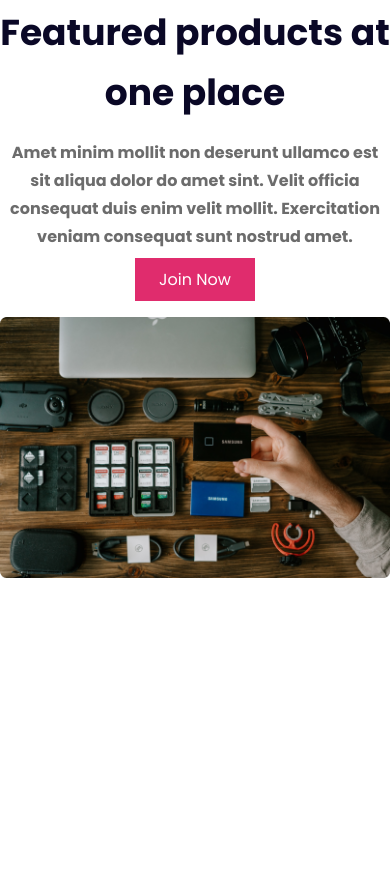
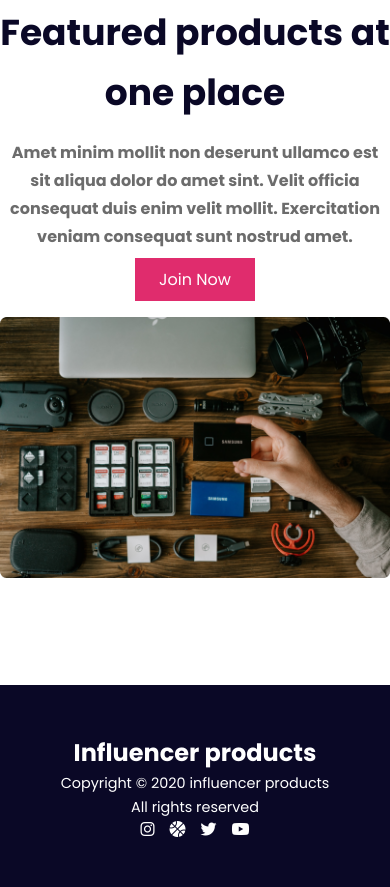
Before and after one commit to refatkhan/influencer-gear, a plain HTML site: page index.html in a window 390 px wide. Shown: the part 5966-6853 px from the top of the page. Before the commit the page ends 6651 px from the top, so only its background shows below. Drawn offline with Linux system fonts and the light colour scheme.

Commit message:
make footer eith responsivwe

```diff
--- a/index.html
+++ b/index.html
@@ -222,7 +222,21 @@
     </main>
 
 
-
+<footer>
+    <section class="footer">
+        <div class="footer-text">
+            <h6>Influencer products</h6>
+            <p>Copyright © 2020  influencer products</p>
+            <p>All rights reserved</p>
+            <div class="footer-icon display-flex">
+                <i class="fa-brands fa-instagram"></i>
+                <i class="fa-solid fa-basketball"></i>
+                <i class="fa-brands fa-twitter"></i>
+                <i class="fa-brands fa-youtube"></i>
+            </div>
+        </div>
+    </section>
+</footer>
 
 
     <script src="https://kit.fontawesome.com/bdeac3f621.js" crossorigin="anonymous"></script>
--- a/style.css
+++ b/style.css
@@ -327,3 +327,27 @@ li>a {
     gap: 25px;
   }
  }
+
+ /* footer */
+ .footer{
+  background-color: #0A0826;
+  width: 100%;
+ }
+ .footer-text{
+  color: #FFFFFF;
+  text-align: center;
+  padding: 50px 0;
+ }
+ .footer-text h6{
+  font-size: 1.5rem;
+  font-weight: bold;
+ }
+ .footer-text p{
+  font-size: .9rem;
+  margin: 3px;
+ }
+ .footer-icon{
+  justify-content: center;
+  align-items: center;
+  gap: 15px;
+ }
```
